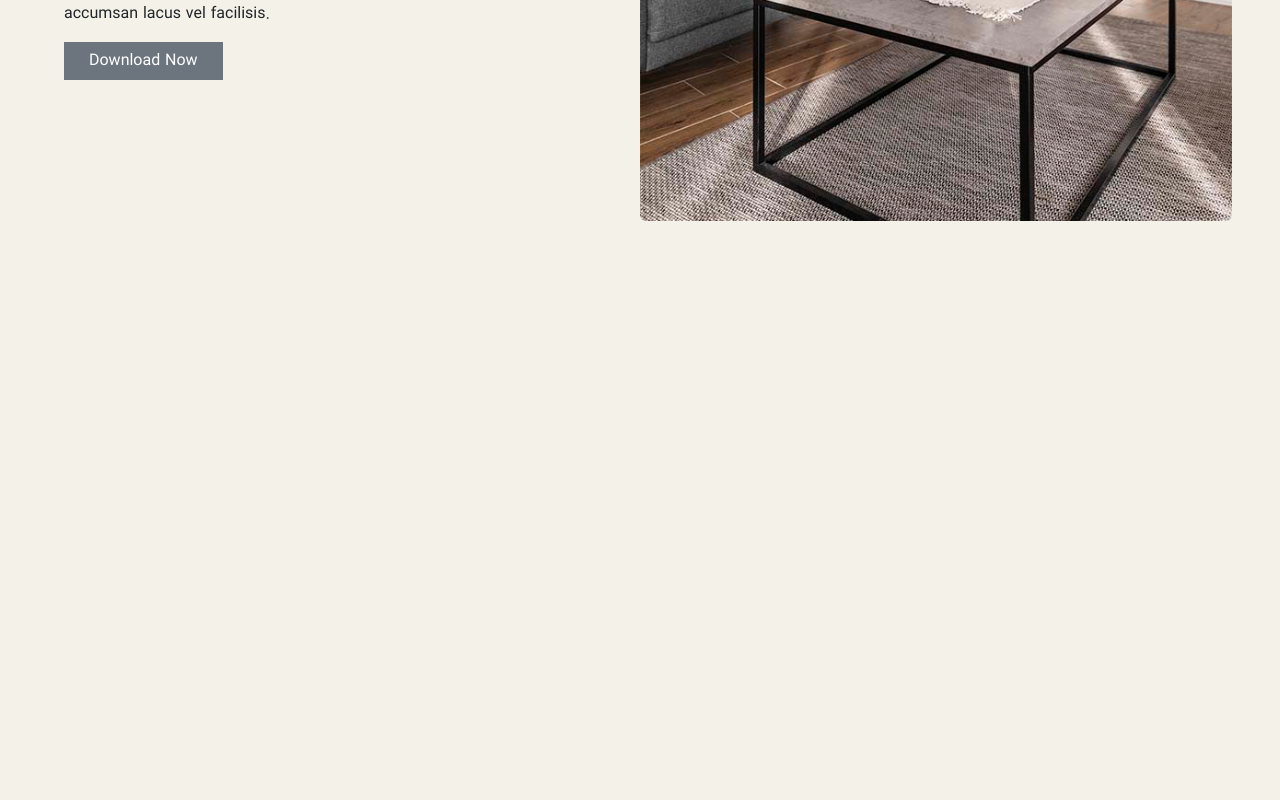
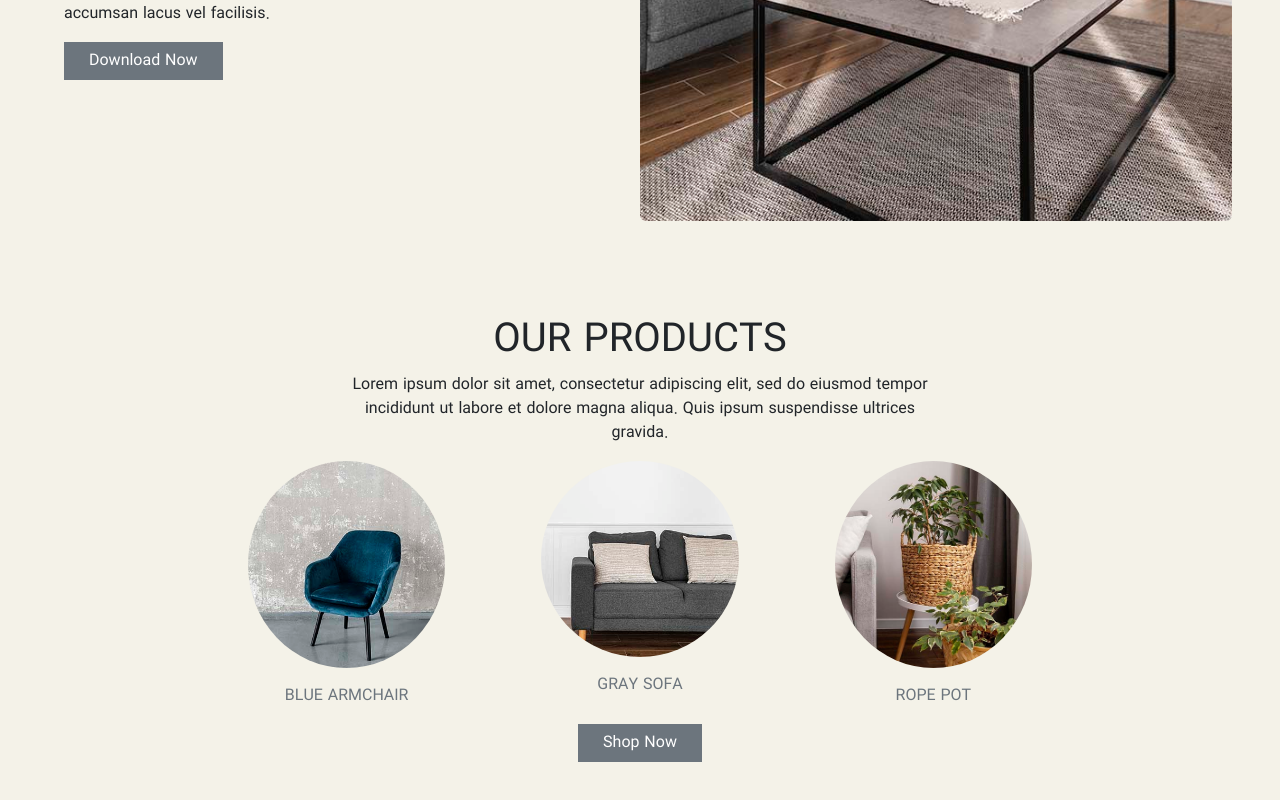
Before and after one commit to AliKarimNemati/home-designer, a Vue app: page / in a window 1280 px wide. Shown: the part 1159-1959 px from the top of the page. Before the commit the page ends 1428 px from the top, so only its background shows below. Built offline with nearby package versions, Linux system fonts and the light colour scheme.

Commit message:
our product created

```diff
--- /dev/null
+++ b/src/components/OurProdocts.vue
@@ -0,0 +1,42 @@
+<template>
+    <section class="p-5">
+        <h1 class="text-uppercase text-center">Our products</h1>
+        <p class="text-center col-md-6 col-12 me-auto ms-auto">Lorem ipsum dolor sit amet, consectetur adipiscing elit, sed do eiusmod
+        tempor incididunt ut labore et dolore magna aliqua. Quis ipsum
+        suspendisse ultrices gravida.</p>
+        <div class="d-flex flex-wrap justify-content-center">
+            <div class="col-md-2 col-10 ms-5 me-5">
+                <div class="position-relative">
+                    <img src="../assets/img/calm-chair.jpg" class="product-img ">
+                </div>
+                <p class="text-center text-secondary mt-3">BLUE ARMCHAIR</p>
+            </div>
+            <div class="col-md-2 col-10 ms-5 me-5">
+                <img src="../assets/img/sofa.jpg" class="product-img">
+                <p class="text-center text-secondary mt-3">GRAY SOFA</p>
+            </div>
+            <div class="col-md-2 col-10 ms-5 me-5">
+                <img src="../assets/img/planet.jpg" class="product-img">
+                <p class="text-center text-secondary mt-3">ROPE POT</p>
+            </div>
+        </div>
+        <div class="text-center">
+            <button type="button" class="btn btn-secondary ps-4 pe-4 rounded-0">Shop Now</button>
+        </div>
+    </section>
+</template>
+
+<script>
+export default {
+
+}
+</script>
+
+<style lang="scss">
+.product{
+    &-img{
+        border-radius: 50%;
+        width: 100%;
+    }
+}
+</style>
--- a/src/views/HomeView.vue
+++ b/src/views/HomeView.vue
@@ -41,12 +41,14 @@
       <img src="../assets/img/catalog.jpg" class="w-100 rounded">
     </div>
   </section>
+  <OurProducts />
 </template>
 
 <script>
+import OurProducts from '../components/OurProdocts.vue'
 export default {
   name: 'HomeView',
-  components: {}
+  components: { OurProducts }
 }
 </script>
 
```
Also changed, not shown: src/assets/img/calm-chair.jpg.
